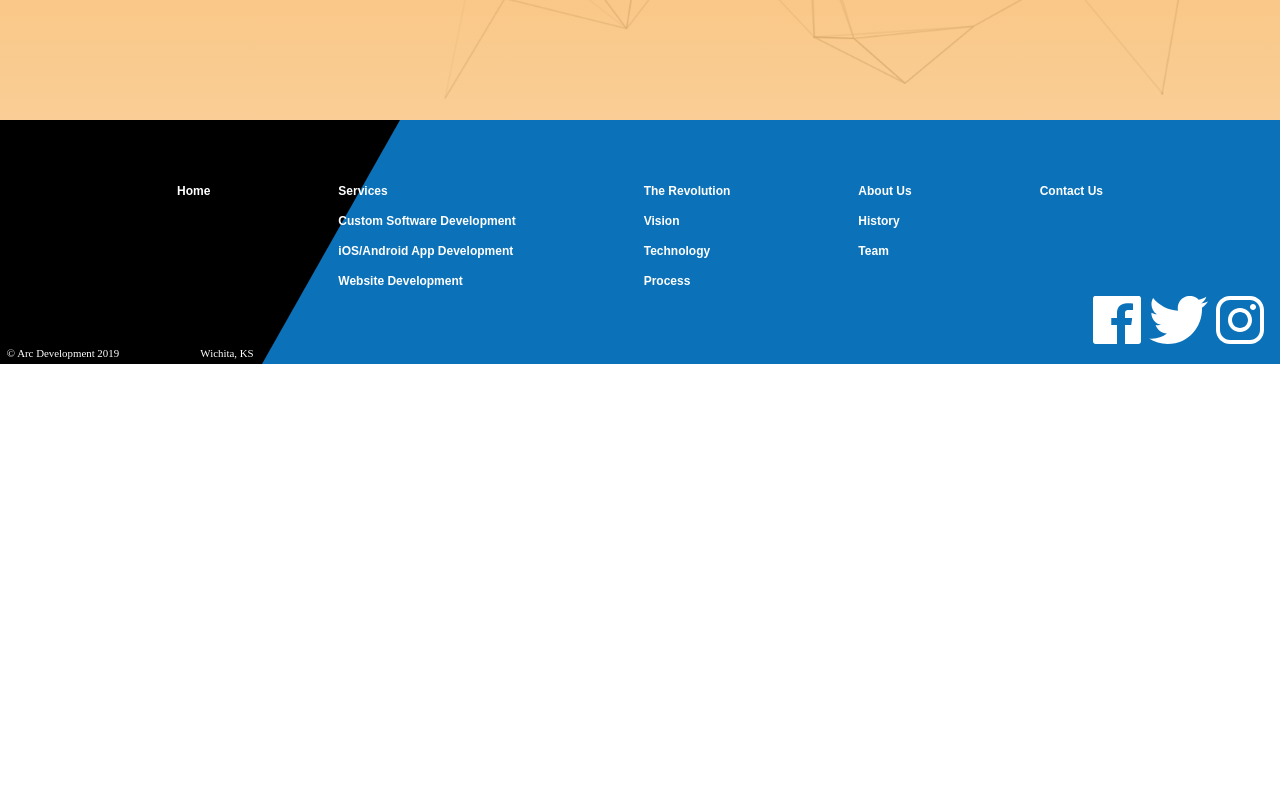
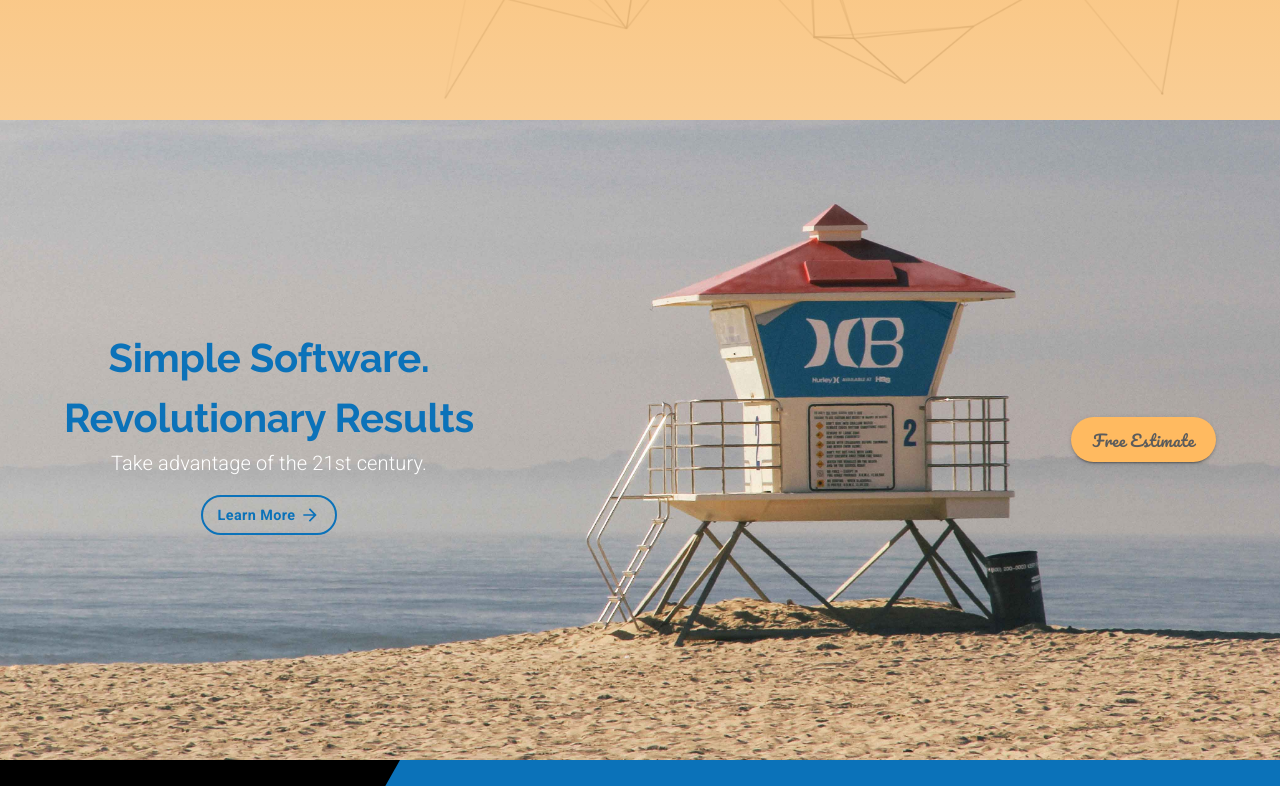
Before and after one commit to alsersan/arc-development, a React (Create React App) app: page /#/ in a window 1280 px wide. Shown: the part 3594-4380 px from the top of the page. Before the commit the page ends 3958 px from the top, so only its background shows below. Built offline with nearby package versions, Linux system fonts and the light colour scheme.

Commit message:
added call to action to the homepage

```diff
--- a/src/components/pages/Home.js
+++ b/src/components/pages/Home.js
@@ -16,6 +16,7 @@ import appDevelopmentIcon from "../../assets/mobileIcon.svg";
 import websiteIcon from "../../assets/websiteIcon.svg";
 import revolutionBackground from "../../assets/repeatingBackground.svg";
 import infoBackground from "../../assets/infoBackground.svg";
+import CallToAction from "../ui/CallToAction";
 
 const useStyles = makeStyles((theme) => ({
   mainContainer: {
@@ -419,6 +420,11 @@ const Home = () => {
           </Grid>
         </Grid>
       </Grid>
+
+      {/*----Call To Action----*/}
+      <Grid item>
+        <CallToAction />
+      </Grid>
     </Grid>
   );
 };
--- /dev/null
+++ b/src/components/ui/CallToAction.js
@@ -0,0 +1,94 @@
+import React from "react";
+
+import { makeStyles, useTheme } from "@material-ui/core/styles/";
+import useMediaQuery from "@material-ui/core/useMediaQuery";
+import Grid from "@material-ui/core/Grid";
+import Typography from "@material-ui/core/Typography";
+import Button from "@material-ui/core/Button";
+
+import ButtonArrow from "../ui/ButtonArrow";
+import background from "../../assets/background.jpg";
+import mobileBackground from "../../assets/mobileBackground.jpg";
+
+const useStyles = makeStyles((theme) => ({
+  container: {
+    padding: "0 4rem",
+    height: "40rem",
+    backgroundImage: `url(${background})`,
+    backgroundSize: "cover",
+    backgroundRepeat: "no-repeat",
+    backgroundPosition: "center",
+    textAlign: "center",
+    [theme.breakpoints.down("sm")]: {
+      backgroundImage: `url(${mobileBackground})`,
+      padding: "0 2rem",
+    },
+    [theme.breakpoints.down("xs")]: {
+      padding: "0 1rem",
+    },
+  },
+  learnButtonSmall: {
+    ...theme.typography.learnButton,
+    fontSize: "0.9rem",
+    height: 40,
+    margin: "1rem 0",
+  },
+  estimateButton: {
+    ...theme.typography.estimate,
+    borderRadius: 50,
+    height: 45,
+    width: 145,
+    backgroundColor: theme.palette.secondary.main,
+    "&:hover": {
+      backgroundColor: theme.palette.secondary.light,
+    },
+  },
+}));
+
+const CallToAction = () => {
+  const classes = useStyles();
+  const theme = useTheme();
+  const matchesSM = useMediaQuery(theme.breakpoints.down("sm"));
+
+  return (
+    <Grid
+      container
+      alignItems="center"
+      direction={matchesSM ? "column" : "row"}
+      justify={matchesSM ? "space-evenly" : "space-between"}
+      className={classes.container}
+    >
+      <Grid item>
+        <Grid container direction="column">
+          <Grid item>
+            <Typography variant="h2">
+              Simple Software.
+              <br />
+              Revolutionary Results
+            </Typography>
+            <Typography variant="subtitle2">
+              Take advantage of the 21st century.
+            </Typography>
+          </Grid>
+          <Grid item>
+            <Button className={classes.learnButtonSmall} variant="outlined">
+              <span style={{ marginRight: 5 }}>Learn More</span>
+              <ButtonArrow
+                height={20}
+                width={20}
+                fill={theme.palette.primary.main}
+              />
+            </Button>
+          </Grid>
+        </Grid>
+      </Grid>
+      <Grid item>
+        <Button variant="contained" className={classes.estimateButton}>
+          Free Estimate
+        </Button>
+      </Grid>
+    </Grid>
+  );
+};
+
+export default CallToAction;
```
